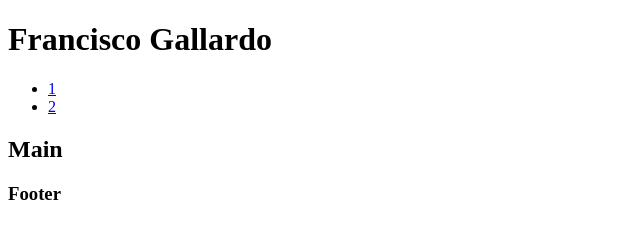
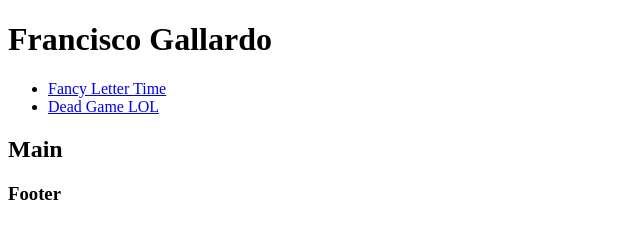
Before and after one commit to frannyGallardo/frannyGallardo.github.io, a plain HTML site: page index.html in a window 1280 px wide. Shown: the whole page, without its empty margins (0-640 px from the left). Drawn offline with Linux system fonts and the light colour scheme.

Commit message:
Update index.html

```diff
--- a/index.html
+++ b/index.html
@@ -11,8 +11,8 @@
             <h1>Francisco Gallardo</h1>
             <nav>
                 <ul> <!-- Not quite sure what I want the nav bar to contain atm... -->
-                    <li><a href = "calligraphy.html">1</a></li>
-                    <li><a href = "overwatch.html">2</a></li>
+                    <li><a href = "calligraphy.html">Fancy Letter Time</a></li>
+                    <li><a href = "overwatch.html">Dead Game LOL</a></li>
                 </ul>
             </nav>
         </header>
```
